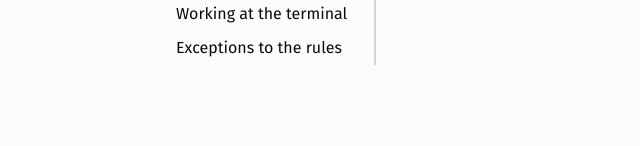
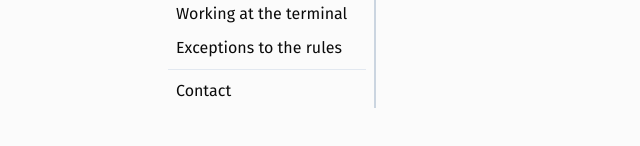
Before and after one commit to jen729w/learn.johnnydecimal.com, a Gatsby site: page /privacy in a window 1280 px wide. Shown: the part 452-598 px from the top of the page, 0-640 px from the left. Built offline with nearby package versions, Linux system fonts and the light colour scheme; Gatsby itself is replaced by a stand-in of ours; a web font is replaced by a local one.

Commit message:
Add /contact to TOC

```diff
--- a/src/components/toc.js
+++ b/src/components/toc.js
@@ -49,6 +49,8 @@ const TOC = () => (
 			<JDNavLink to="/concepts/exceptions-to-the-rules/">
 				Exceptions to the rules
 			</JDNavLink>
+			<hr className="mx-2 my-1 border-r-2 border-gray-300" />
+			<JDNavLink to="/contact/">Contact</JDNavLink>
 		</div>
 	</nav>
 )
```
